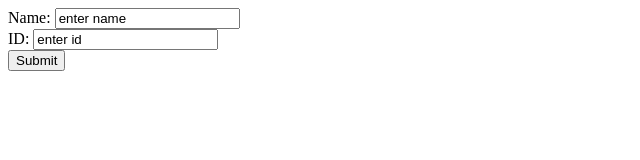
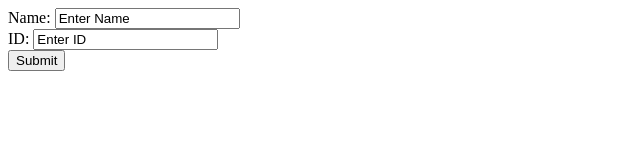
Before and after one commit to kareem-makky/ex11example, a plain HTML site: page index.html in a window 1280 px wide. Shown: the full height of the page, 0-640 px from the left. Drawn offline with Linux system fonts and the light colour scheme.

Commit message:
Updated Index
capitalizing letters

```diff
--- a/index.html
+++ b/index.html
@@ -12,9 +12,9 @@ function getUserInfo() {
 <body>
 
 <form action="user.html" onsubmit="getUserInfo();">
-	Name: <input id="name" name="id" type="text" value="enter name">
+	Name: <input id="name" name="id" type="text" value="Enter Name">
 		<br>
-	ID: <input id="id" name="id" type="text" value="enter id">
+	ID: <input id="id" name="id" type="text" value="Enter ID">
 	<br>
 	<input id="btn" name="btn" type="submit" value="Submit">
 </form>
```
